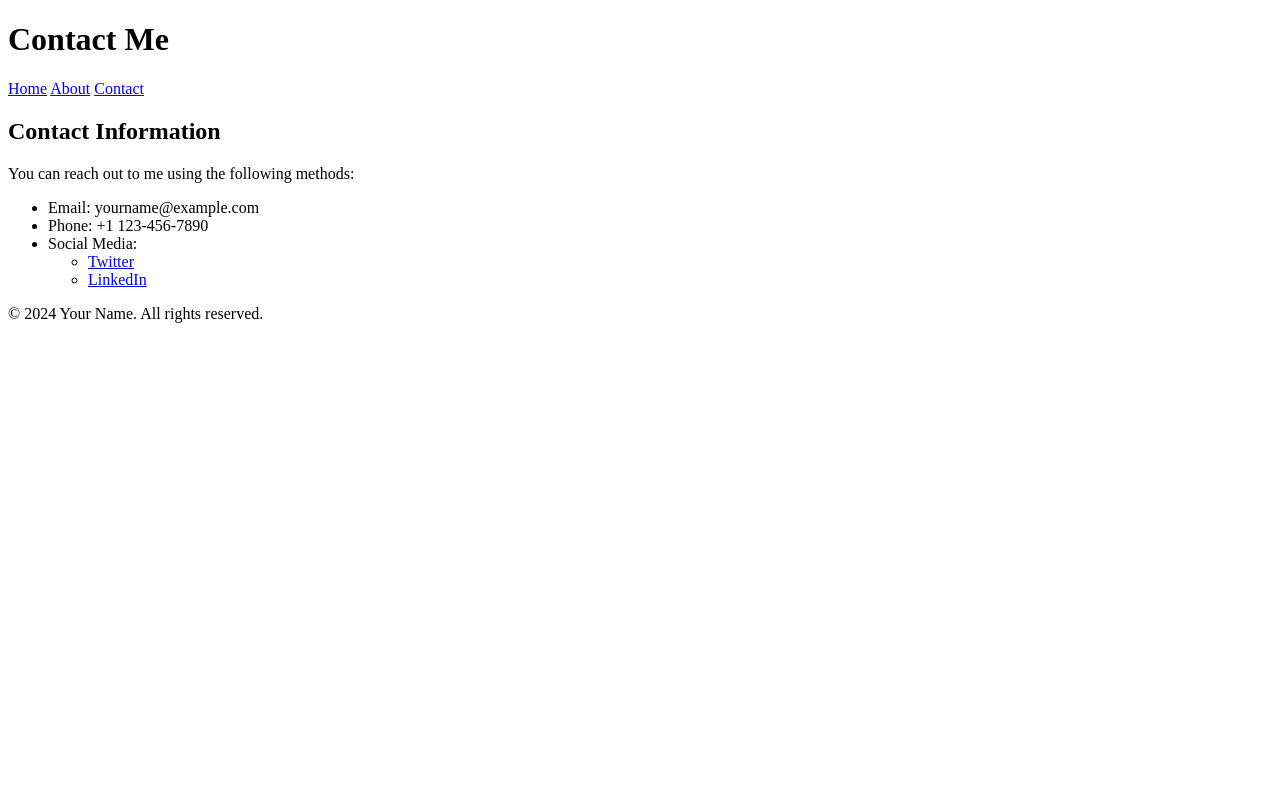
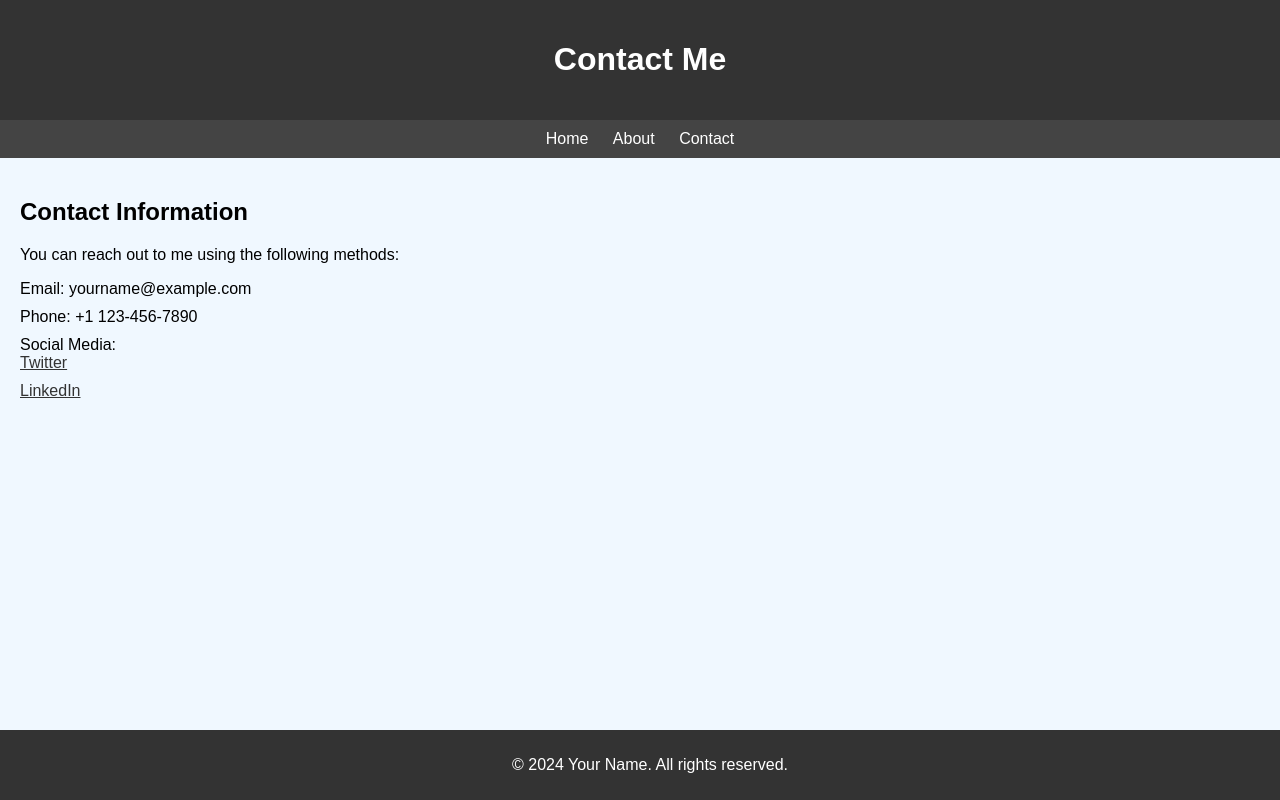
Before and after one commit to rc1511/website-part-3, a plain HTML site: page contact.html in a window 1280 px wide. Drawn offline with Linux system fonts and the light colour scheme.

Commit message:
Update contact.html

```diff
--- a/contact.html
+++ b/contact.html
@@ -5,7 +5,51 @@
     <meta name="viewport" content="width=device-width, initial-scale=1.0">
     <title>Contact Me - Your Name</title>
     <style>
-        /* Add your custom styles here */
+        body {
+            font-family: Arial, sans-serif;
+            margin: 0;
+            padding: 0;
+            background-color: #f0f8ff; /* Light blue background */
+        }
+        header {
+            background-color: #333;
+            color: #fff;
+            padding: 20px;
+            text-align: center;
+        }
+        nav {
+            background-color: #444;
+            padding: 10px;
+            text-align: center;
+        }
+        nav a {
+            color: #fff;
+            text-decoration: none;
+            margin: 0 10px;
+        }
+        main {
+            padding: 20px;
+        }
+        footer {
+            background-color: #333;
+            color: #fff;
+            padding: 10px;
+            text-align: center;
+            position: fixed;
+            bottom: 0;
+            width: 100%;
+        }
+        ul {
+            list-style-type: none;
+            padding: 0;
+        }
+        li {
+            margin-bottom: 10px;
+        }
+        li a {
+            color: #333;
+            text-decoration: underline;
+        }
     </style>
 </head>
 <body>
```
